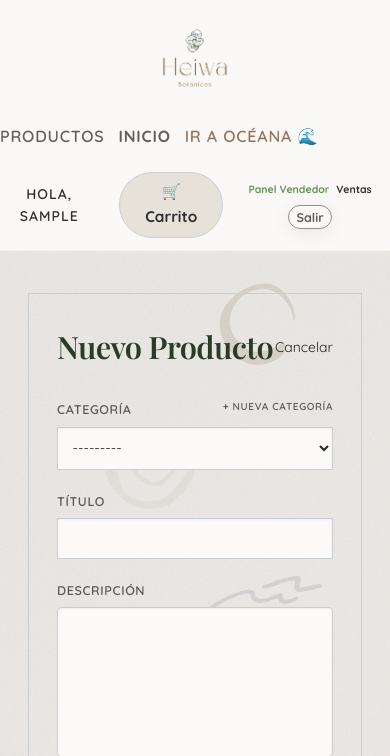
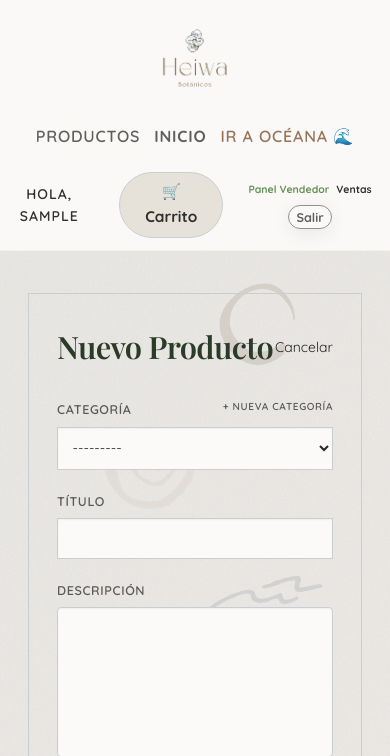
Before and after one commit to GerardodeMartini/Tienda-Oceana, a Django app: page /heiwa/dashboard/create/ in a window 390 px wide. Shown: the top 756 px of the page. Run offline with Django 5.2, Linux system fonts and the light colour scheme; the visitor is signed in with stand-in values (Sample User, id 1); data that the repository does not hold is empty; some web fonts are replaced.

Commit message:
style: center navigation buttons on mobile header

```diff
--- a/static/css/style.css
+++ b/static/css/style.css
@@ -847,9 +847,11 @@ textarea:focus,
     .nav-links {
         order: 2;
         justify-content: center !important;
+        justify-self: center !important;
         flex-wrap: wrap;
         gap: 1rem !important;
         margin-bottom: 0.5rem;
+        width: 100%;
     }
 
     .header-right-col {
```
